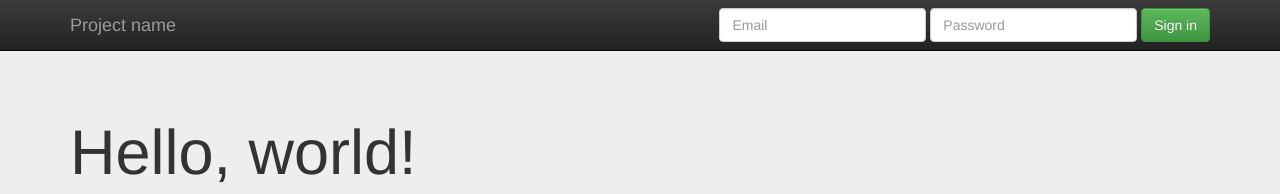
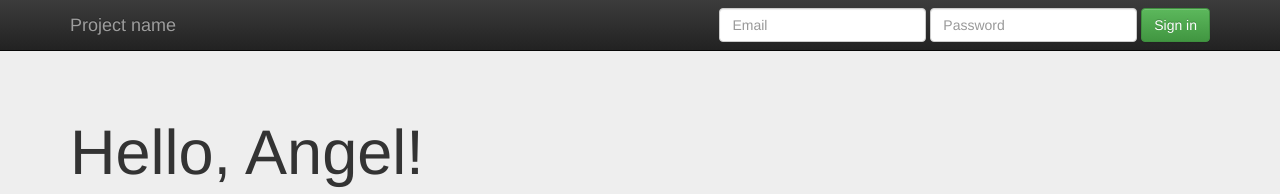
Before and after one commit to TreCeDevelopment/base, a plain HTML site: page index.html in a window 1280 px wide. Shown: the top 194 px of the page. Drawn offline with nearby package versions, Linux system fonts and the light colour scheme.

Commit message:
modificacion de index

```diff
--- a/index.html
+++ b/index.html
@@ -6,7 +6,7 @@
     <head>
         <meta charset="utf-8">
         <meta http-equiv="X-UA-Compatible" content="IE=edge,chrome=1">
-        <title></title>
+        <title>Base Project for Git</title>
         <meta name="description" content="">
         <meta name="viewport" content="width=device-width, initial-scale=1">
 
@@ -54,7 +54,7 @@
     <!-- Main jumbotron for a primary marketing message or call to action -->
     <div class="jumbotron">
       <div class="container">
-        <h1>Hello, world!</h1>
+        <h1>Hello, Angel!</h1>
         <p>This is a template for a simple marketing or informational website. It includes a large callout called a jumbotron and three supporting pieces of content. Use it as a starting point to create something more unique.</p>
         <p><a class="btn btn-primary btn-lg" href="#" role="button">Learn more &raquo;</a></p>
       </div>
```
